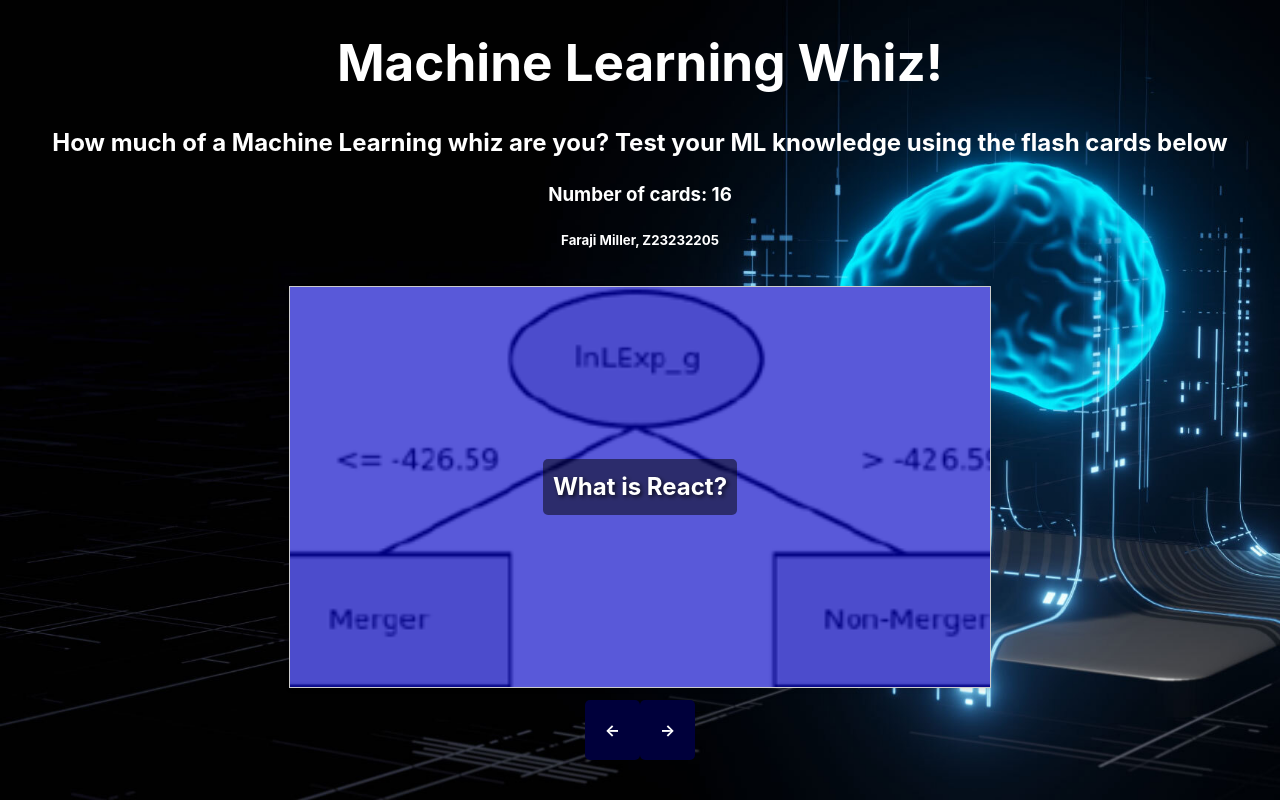
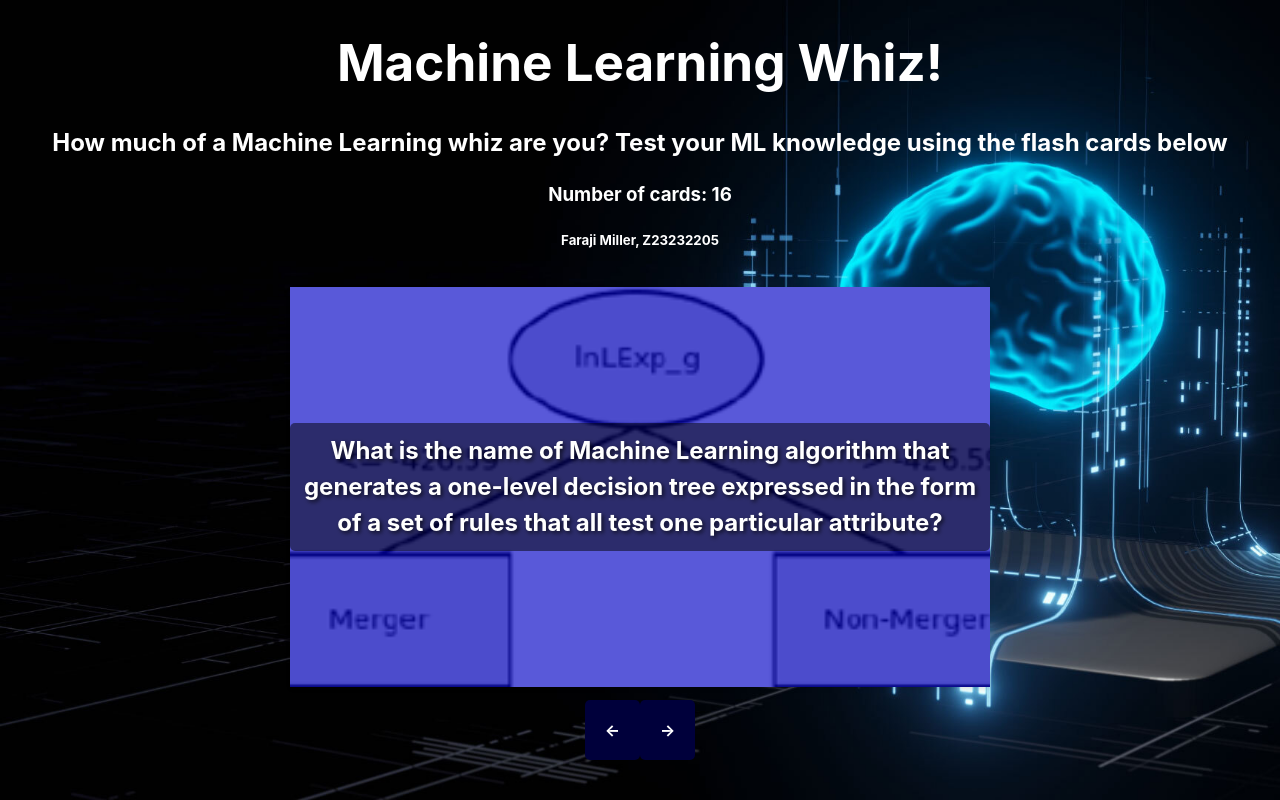
Before and after one commit to fmiller2012/ml-flashcards, a React (Vite) app in the folder ml-flashcards/: page / in a window 1280 px wide. Built offline with nearby package versions, Linux system fonts and the light colour scheme.

Commit message:
GIF added

```diff
--- a/ml-flashcards/src/App.jsx
+++ b/ml-flashcards/src/App.jsx
@@ -8,22 +8,22 @@
 import React from "react";
 
 const flashcardsData = [
-  { question: "What is React?", answer: "A JavaScript library for building user interfaces.", color: "blue", image: "/1r.png" },
-  { question: "What is a component?", answer: "A reusable piece of UI.", color: "blue", image: "/1r.png" },
-  { question: "What is state?", answer: "An object that determines how that component renders & behaves.", color: "red", image: "/naive-bayes.png.webp" },
-  { question: "What is a prop?", answer: "A way to pass data from parent to child components.", color: "red", image: "/naive-bayes.png.webp" },
-  { question: "What is JSX?", answer: "A syntax extension that looks similar to XML or HTML.", color: "orange", image: "/decision-tree.png" },
-  { question: "What is a hook?", answer: "A special function that lets you use state and other React features.", color: "orange", image: "/decision-tree.png" },
-  { question: "What is useState?", answer: "A hook that lets you add state to functional components.", color: "yellow", image: "/covering.png" },
-  { question: "What is useEffect?", answer: "A hook that lets you perform side effects in function components.", color: "yellow", image: "/covering.png" },
-  { question: "What is a virtual DOM?", answer: "A lightweight copy of the actual DOM.", color: "pink", image: "/association-rule.png.webp" },
-  { question: "What is a key in React?", answer: "A unique identifier for elements in a list.", color: "pink", image: "/association-rule.png.webp" },
-  { question: "What is a higher-order component?", answer: "A function that takes a component and returns a new component.", color: "green", image: "/linear-regression.png" },
-  { question: "What is context?", answer: "A way to pass data through the component tree without props.", color: "green", image: "/linear-regression.png" },
-  { question: "What is Redux?", answer: "A state management library for JavaScript apps.", color: "purple", image: "/nearest-neighbor.png" },
-  { question: "What is a reducer?", answer: "A function that determines changes to an application's state.", color: "purple", image: "/nearest-neighbor.png" },
-  { question: "What is middleware?", answer: "A function that runs between dispatching an action and the moment it reaches the reducer.", color: "brown", image: "/clustering.jpeg" },
-  { question: "What is a pure function?", answer: "A function that returns the same result given the same arguments.", color: "brown", image: "/clustering.jpeg" }
+  { question: "What is the name of Machine Learning algorithm that generates a one-level decision tree expressed in the form of a set of rules that all test one particular attribute?", answer: "1R or 1-Rule", color: "blue", image: "/1r.png" },
+  { question: "True or False: 1R is a simple, cheap method that comes up with good rules for characterizing the structure in a dataset?", answer: "True", color: "blue", image: "/1r.png" },
+  { question: "What is the name of Machine Learning algorithm that uses all of the attributes and allows them to make contributions to the decisions that are equally important and independent of one another, given the class?", answer: "Naive Bayes", color: "red", image: "/naive-bayes.png.webp" },
+  { question: "True or False: Naive Bayes gets is name from the naive assumption that the probabilities of its events are independent?", answer: "True", color: "red", image: "/naive-bayes.png.webp" },
+  { question: "What is the name of Machine Learning algorithm that can be expressed recursively typically by selecting an attribute to place at the rot node and making one branch for each possible value?", answer: "Decision Tree", color: "orange", image: "/decision-tree.png" },
+  { question: "True or False: Decision Tree bases its choice on which node to split further up the tree based on the purity of the information that each node provides?", answer: "True", color: "orange", image: "/decision-tree.png" },
+  { question: "What is the name of Machine Learning algorithm(s) that takes a bottom-up approach towards classification by taking each class and seeking a way of covering all instances in it while at the same time excluding instances not in the class?", answer: "Covering Algorithms", color: "yellow", image: "/covering.png" },
+  { question: "True or False: The covering algorithm generates rule-sets?", answer: "True", color: "yellow", image: "/covering.png" },
+  { question: "What is the name of Machine Learning algorithm that forms the super-set of classification rules and can predict the value of more than one attribute?", answer: "Association Rules", color: "pink", image: "/association-rule.png" },
+  { question: "True or False: Association Rules only differ from Classification Rules in that they can discover the structure on multiple sets of variables instead of just the class variable?", answer: "True", color: "pink", image: "/association-rule.png" },
+  { question: "What is the name of Machine Learning algorithm whose outcome or class is numeric, all the attributes are typically numeric, and is expressed as a linear combination of the attributes with predetermined weights?", answer: "Linear Regression", color: "green", image: "/linear-regression.png" },
+  { question: "True or False: Linear Regression has been widely used in statistical appliations for decades?", answer: "True", color: "green", image: "/linear-regression.png" },
+  { question: "What is the name of Machine Learning algorithm that finds which member of the training set is closest to an unknown test instance by calculating the distance from every member of the training set and selecting the smallest efficiently?", answer: "Nearest Neighbors", color: "purple", image: "/nearest-neighbor.png" },
+  { question: "True or False: Nearest Neighbors is an instance-based-learning method that uses the distance function to predict the class instance for what is nearest in its training data?", answer: "True", color: "purple", image: "/nearest-neighbor.png" },
+  { question: "What is the name of Machine Learning algorithm that is applied when there is no class to be predicted but useful when instances need to be divided into natural groups?", answer: "Clustering", color: "brown", image: "/clustering.jpeg" },
+  { question: "True or False: The classic clustering technique is called K-means and is considered unsupervised learning?", answer: "True", color: "brown", image: "/clustering.jpeg" }
 ];
 
 const App = () => {
--- a/ml-flashcards/src/components/Flashcard.css
+++ b/ml-flashcards/src/components/Flashcard.css
@@ -1,8 +1,8 @@
 .flashcard-container {
   width: 700px;
   height: 400px;
-  background-color: white;
-  border: 1px solid #ccc;
+  background: transparent;
+  /*border: 1px solid #ccc;*/
   box-shadow: 0 2px 4px rgba(0,0,0,0.1);
   cursor: pointer;
   display: flex;
@@ -23,6 +23,7 @@
   height: 100%;
   transition: transform 0.6s;
   transform-style: preserve-3d;
+  background: transparent;
 }
 
 .flashcard-container.flipped .flashcard-inner {
```
Also changed, not shown: ml-flashcards/public/association-rule.png (added), 1 other file (tests, documents, lock files or other folders).
